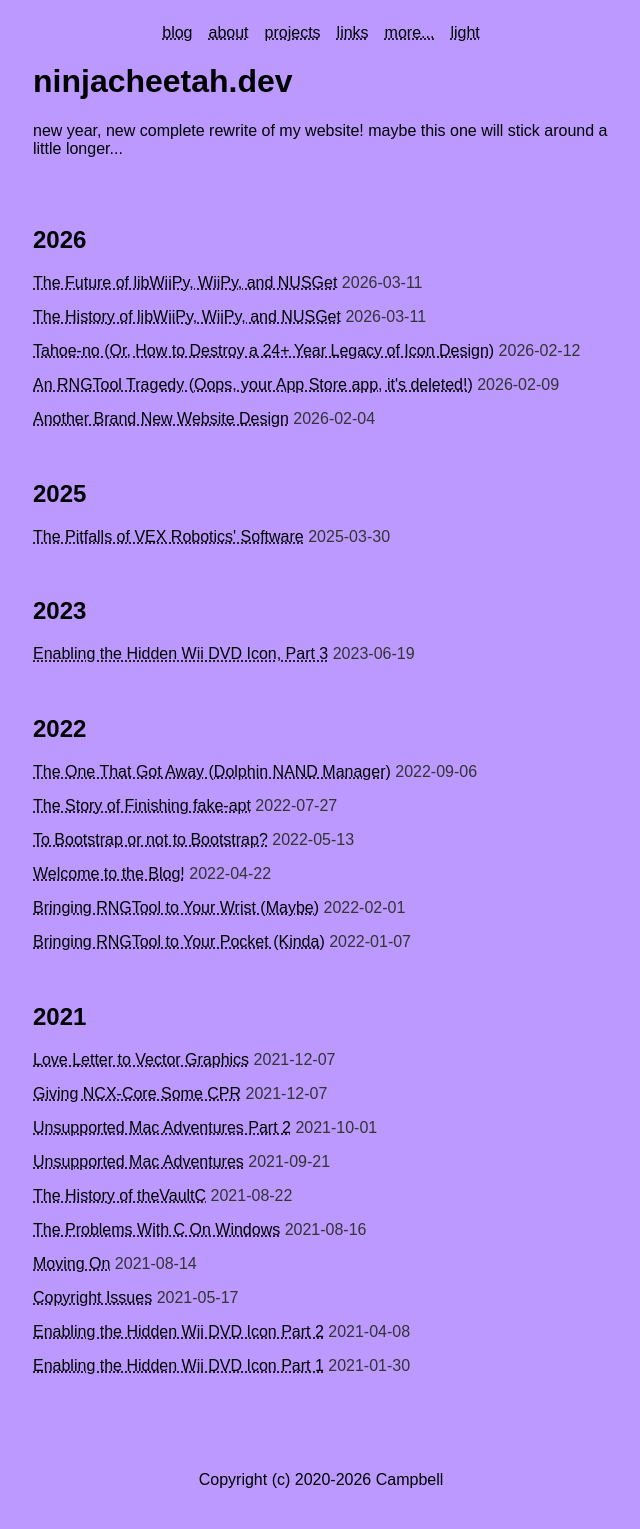
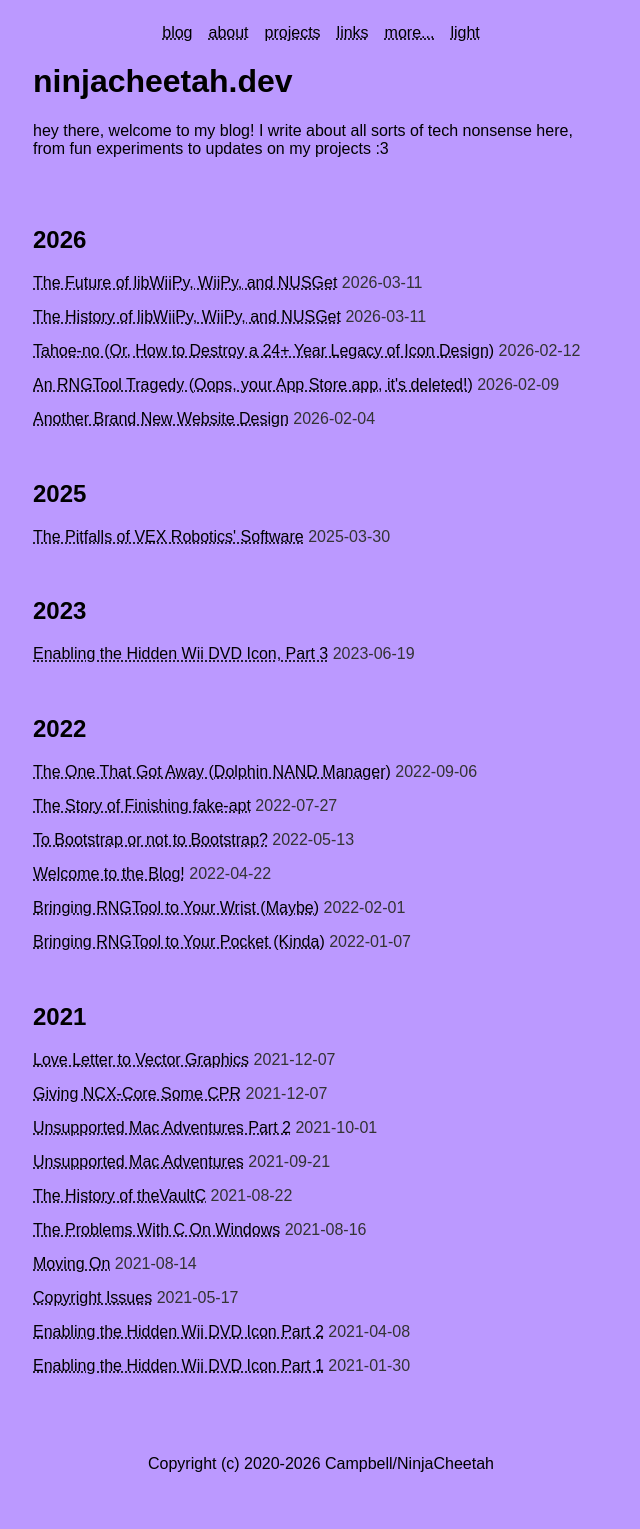
Before and after one commit to NinjaCheetah/ninjacheetah.github.io, a Jekyll site: the page built from index.html, in a window 1280 px wide. Shown: the whole page, without its empty margins (319-959 px from the left). Built offline with Jekyll 4.4.1, drawn with Linux system fonts in a browser that asks for light colours; some web fonts are replaced.

Commit message:
Update header on blog page, it's been a little bit since this design launched now

```diff
--- a/_includes/footer.html
+++ b/_includes/footer.html
@@ -1,3 +1,3 @@
 <div class="footer">
-    <p>Copyright (c) 2020-<span id="footer-date"></span> Campbell</p>
+    <p>Copyright (c) 2020-<span id="footer-date"></span> Campbell/NinjaCheetah</p>
 </div>
--- a/assets/css/style.css
+++ b/assets/css/style.css
@@ -48,7 +48,7 @@ svg {
     justify-content: center;
     padding: 0;
     margin: 0;
-    margin-top: 3rem;
+    margin-top: 2rem;
 }
 
 .page-intro {
--- a/index.html
+++ b/index.html
@@ -6,7 +6,7 @@ layout: default
 
 <div class="page-intro">
     <h1>ninjacheetah.dev</h1>
-    <p>new year, new complete rewrite of my website! maybe this one will stick around a little longer...</p>
+    <p>hey there, welcome to my blog! I write about all sorts of tech nonsense here, from fun experiments to updates on my projects :3</p>
 </div>
 
 {% assign years = site.posts
```
Also changed, not shown: Gemfile.lock.
